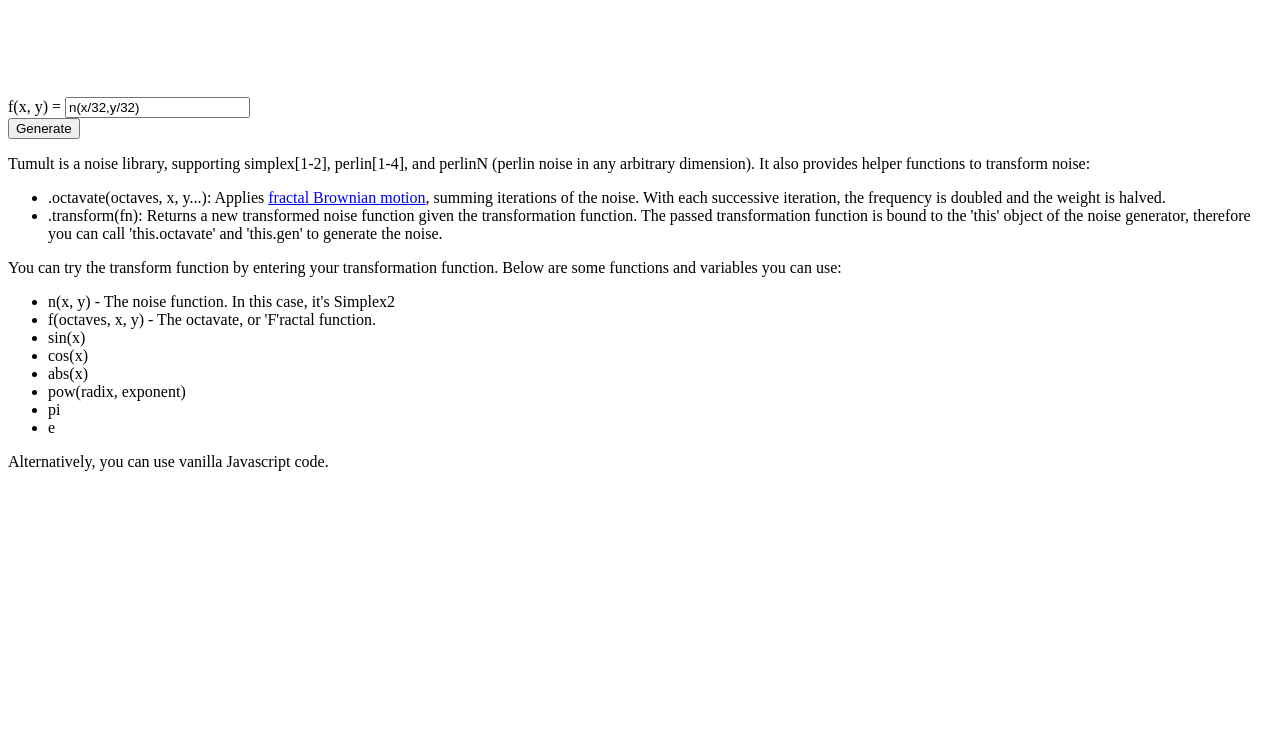
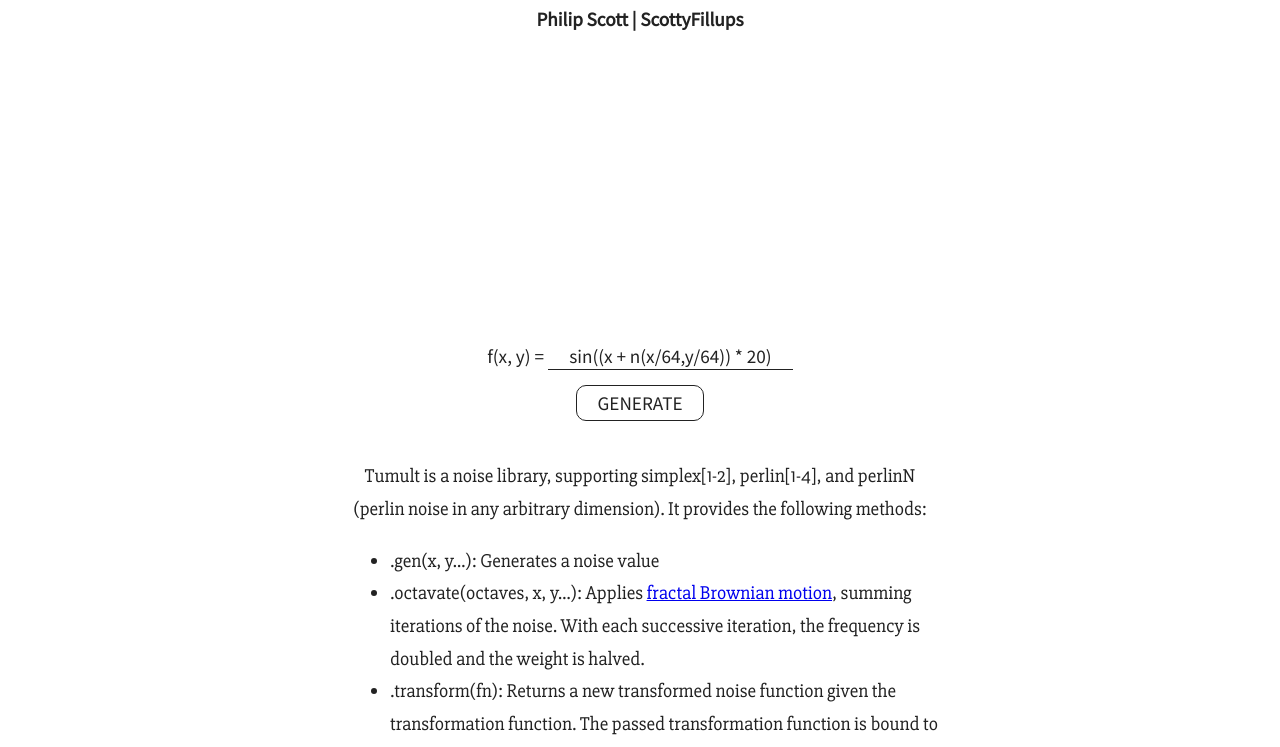
Before and after one commit to philipjscott/tumult, a website built with webpack: page docs/index.html in a window 1280 px wide. Shown: the part 284-1031 px from the top of the page. Before the commit the page ends 800 px from the top, so only its background shows below. Built offline with nearby package versions, Linux system fonts and the light colour scheme; what random-seed, terrapaint would draw is missing.

Commit message:
Update demo/docs page

```diff
--- a/docs/index.html
+++ b/docs/index.html
@@ -2,22 +2,29 @@
 <html>
   <head>
     <title>Tumult</title>
+    <meta name="viewport" content="width=device-width, initial-scale=1.0" />
+    <link rel="stylesheet" href="style.css" />
   </head>
   <body>
-    <h1>Tumult</h1>
-    <h3>A Javascript noise library</h3>
-    <canvas id="noise-canvas" height="256" width="256"></canvas>
-    <form>
-      f(x, y) = <input type="text" id="eval-str" value="n(x/32,y/32)"/><br />
+    <main>
+      <img id="logo" src="./assets/logo.png"/>
+      <h1 id="lib-name">Tumult</h1>
+            <h2 id="desc">A Javascript noise library</h2>
+      <h3 id="author">Philip Scott | ScottyFillups</h3>
+      <canvas id="noise-canvas"></canvas>
+      <form id="transform-demo">
+        f(x, y) = <input type="text" id="eval-str" value="sin((x + n(x/64,y/64)) * 20)"/><br />
         <button id="gen-noise" type="button">Generate</button>
       </form>
       <p>
         Tumult is a noise library, supporting simplex[1-2],
         perlin[1-4], and perlinN (perlin noise in any arbitrary
-      dimension). It also provides helper functions to
-      transform noise:
+        dimension). It provides the following methods:
       </p>
       <ul>
+        <li>
+          .gen(x, y...): Generates a noise value
+        </li>
         <li>
           .octavate(octaves, x, y...): Applies
           <a href="https://thebookofshaders.com/13/">fractal Brownian motion</a>,
@@ -34,7 +41,7 @@
         </li>
       </ul>
       <p>
-      You can try the transform function by entering your
+        You can try the transform function by entering your own
         transformation function. Below are some functions and variables
         you can use:
       </p>
@@ -49,8 +56,10 @@
           <li>e</li>
         </ul>
         <p>
-      Alternatively, you can use vanilla Javascript code.
+          Alternatively, you can use vanilla Javascript code (eg. Math.abs() instead of abs(), this.gen() instead of n(), etc.).
         </p>
+      </main>
     </body>
+
     <script src="bundle.js"></script>
   </html>
--- /dev/null
+++ b/docs/style.css
@@ -0,0 +1,77 @@
+@import url('https://fonts.googleapis.com/css?family=Slabo+27px|Source+Sans+Pro');
+
+html, body {
+  padding: 0;
+  margin: 0;
+}
+
+main {
+  text-align: center;
+  color: #222;
+  max-width: 600px;
+  font-family: 'Slabo 27px', serif;
+  padding: 20px;
+  margin: 20px auto 0 auto;
+}
+ul {
+  text-align: left;
+  margin-left: 10px;
+}
+
+p, ul, li {
+  line-height: 170%;
+}
+h1, h2, h3 {
+  font-family: 'Source Sans Pro', sans-serif;
+}
+input[type='text'] {
+  border: 0;
+  border-bottom: 1px solid #222;
+  font-family: 'Source Sans Pro', serif;
+  text-align: center;
+  color: #222;
+  font-size: 1em;
+}
+button {
+  color: #222;
+  font-family: 'Source Sans Pro', sans-serif;
+  font-size: 1em;
+  border: 1px solid #222;
+  padding: 5px 20px;
+  text-transform: uppercase;
+  background-color: transparent;
+  border-radius: 10px;
+  cursor: pointer;
+  transition: color 0.3s, background-color 0.3s, border 0.3s;
+}
+button:hover, button:active {
+  background-color: #222;
+  border: 1px solid transparent;
+  color: #fff;
+}
+
+h1 { font-size: 3em }
+h3 { font-size: 1em }
+#lib-name { margin: 0 0 10px 0 }
+#desc { margin: 0 0 10px 0 }
+#author { margin: 0 0 40px 0 }
+#noise-canvas { margin-bottom: 10px }
+#transform-demo { font-family: 'Source Sans Pro', sans-serif }
+#gen-noise { margin: 15px 0 20px 0 }
+
+@media only screen and (min-width: 0) {
+  main { font-size: 100% }
+  #noise-canvas {
+    width: 128px;
+    height: 128px;
+  }
+  #logo { margin-bottom: 10px }
+}
+@media only screen and (min-width: 340px) {
+  main { font-size: 120% }
+  #noise-canvas {
+    width: 256px;
+    height: 256px;
+  }
+  #logo { margin-bottom: 0 }
+}
```
Also changed, not shown: docs/assets/logo.png (added), docs/assets/logo.svg (added), 1 other file. Lines whose indentation alone changed are shown as unchanged.
